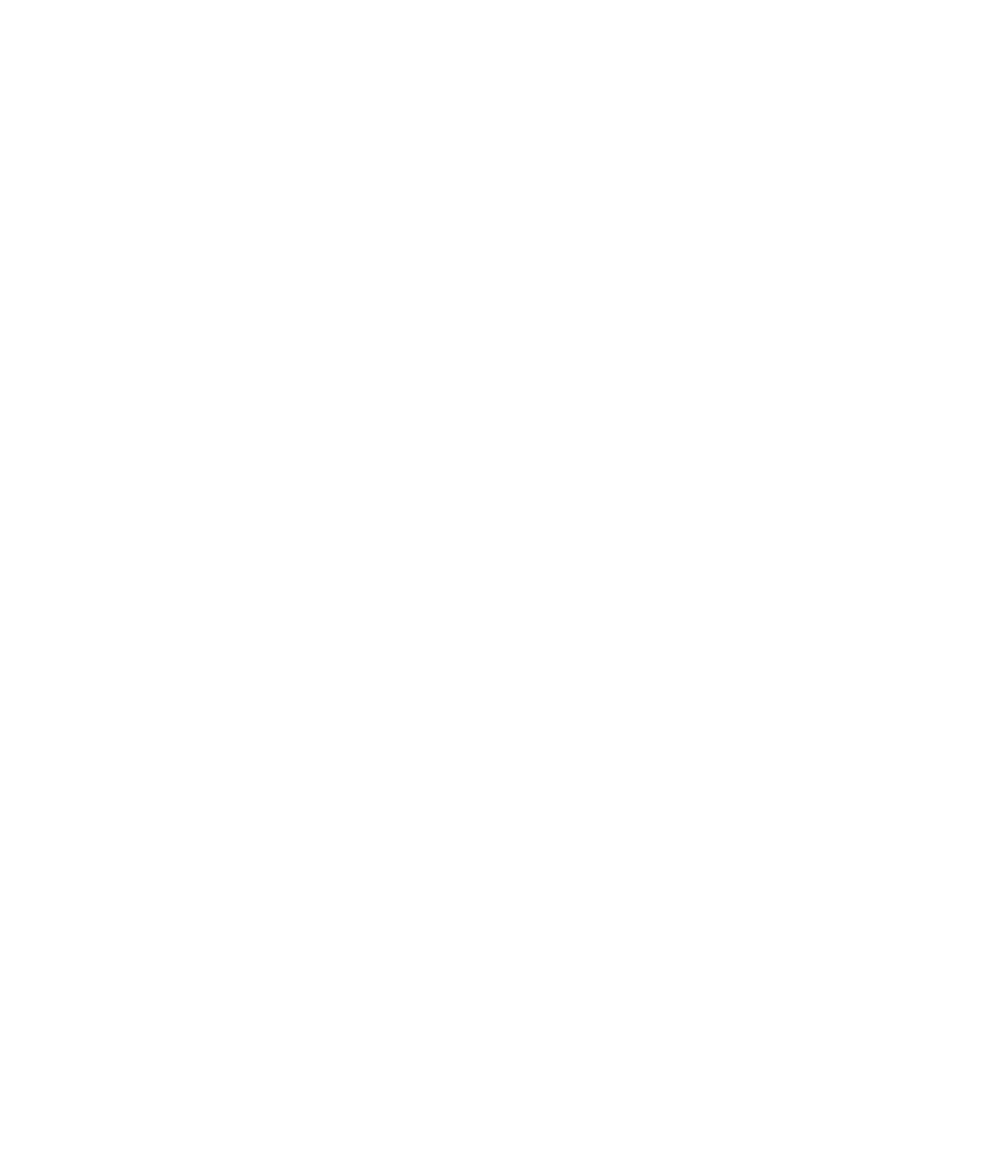
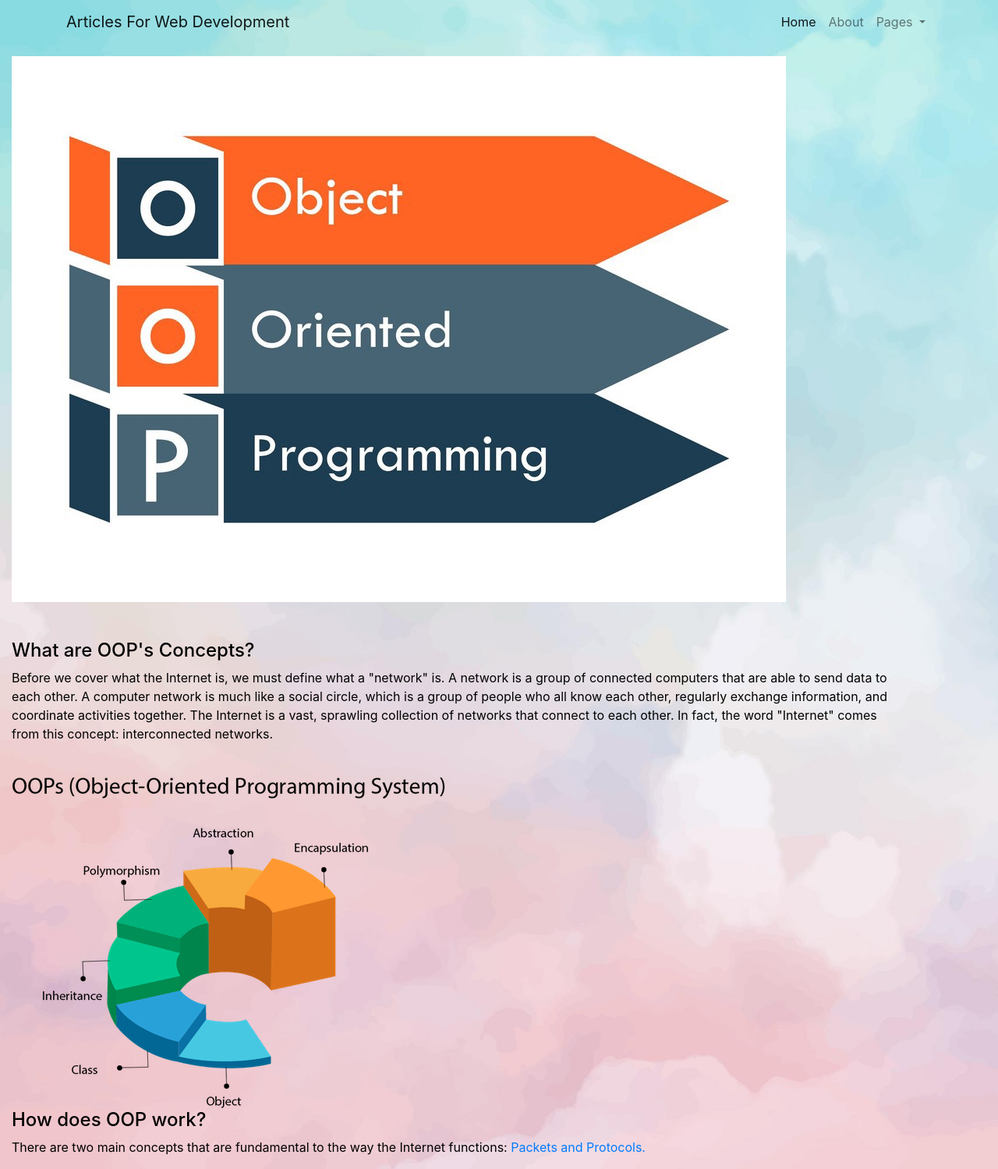
Before and after one commit to snalluri2/Project-2, a plain HTML site: page OOP's Concepts.html in a window 1280 px wide. Shown: the whole page at 78% size. Before the commit the page ends 800 px from the top, so only its background shows below. Drawn offline with nearby package versions, Linux system fonts and the light colour scheme.

Commit message:
Task : Making changes to AAA and oops

```diff
--- a/OOP's Concepts.html
+++ b/OOP's Concepts.html
@@ -2,9 +2,68 @@
 <html lang="en">
 <head>
     <meta charset="UTF-8">
-    <title>Title</title>
+    <title>OOP's Concepts</title>
+    <link href="https://stackpath.bootstrapcdn.com/bootstrap/4.1.3/css/bootstrap.min.css" rel="stylesheet">
+    <style>
+        p {color: black}
+        h4{color: black}
+    </style>
 </head>
-<body>
+<body style="background-image: url('images/bg.jpg'); background-repeat: no-repeat; background-size: cover;">
+<nav class="navbar navbar-expand-lg navbar-light fixed-top">
+    <div class="container">
+        <a class="navbar-brand" href="#">Articles For Web Development</a> <button aria-controls="navbarSupportedContent" aria-expanded="false" aria-label="Toggle navigation" class="navbar-toggler" data-target="#navbarSupportedContent" data-toggle="collapse" type="button"><span class="navbar-toggler-icon"></span></button>
+        <div class="collapse navbar-collapse" id="navbarSupportedContent">
+            <ul class="navbar-nav ml-auto">
+                <li class="nav-item active">
+                    <a class="nav-link" href="p2index.html">Home</a>
+                </li>
+                <li class="nav-item">
+                    <a class="nav-link" href="aboutme.html">About</a>
+                </li>
+                <li class="nav-item dropdown">
+                    <a class="nav-link dropdown-toggle" data-toggle="dropdown" href="#">Pages
+                        <span class="caret"></span></a>
+                    <ul class="dropdown-menu">
+                        <li><a class="dropdownlink" href="Pylint%20-%20Tips%20&%20Tricks.html">Pylint - Tips & Tricks</a></li>
+                        <li><a class="dropdownlink" href="OOP's%20Terms%20Glossary.html">OOP's Terms Glossary</a></li>
+                        <li><a class="dropdownlink" href="Testing%20-%20AAA.html">Testing - AAA</a></li>
+                        <li><a class="dropdownlink" href="OOP's%20Terms%20Glossary.html">OOP's Concepts</a></li>
+                        <li><a class="dropdownlink" href="Calc's%20Demo.html">Calc's Demo</a></li>
+                    </ul>
+                </li>
+            </ul>
+        </div>
+    </div>
+</nav>
+<div class="container-fluid padding">
+    <br>
+    <br>
+    <br>
+    <img src="images/oop1.jpeg" >
+    <div class="row padding">
+        <div class="col-lg-11">
+            <div class="body-content">
+                <br>
+                <br>
+                <h4>What are OOP's Concepts?</h4>
+                <p>Before we cover what the Internet is, we must define what a "network" is. A network is a group of connected computers that are able to send data to each other. A computer network is much like a social circle, which is a group of people who all know each other, regularly exchange information, and coordinate activities together. The Internet is a vast, sprawling collection of networks that connect to each other. In fact, the word "Internet" comes from this concept: interconnected networks.<br style="clear: both;" /></p>
+                <br>
+                <img src="images/java-oops.png" >
+                <h4>How does OOP work?</h4>
+                <p>There are two main concepts that are fundamental to the way the Internet functions: <a href="Packets-and-Protocols.html"> Packets and Protocols.</a></p>
+            </div>
+        </div>
+    </div>
+</div>
 
+
+<script src="https://code.jquery.com/jquery-3.3.1.slim.min.js">
+</script>
+<script src="https://cdnjs.cloudflare.com/ajax/libs/popper.js/1.14.3/umd/popper.min.js">
+</script>
+<script src="https://stackpath.bootstrapcdn.com/bootstrap/4.1.3/js/bootstrap.min.js">
+</script>
 </body>
+
 </html>
```
Also changed, not shown: Testing - AAA.html (+3 -2 lines), p2index.html (+1 -1 lines), images/AAA.png (added), images/AAAp.png (added), images/java-oops.png (added), images/oop1.jpeg (added), images/unit.png (added).
